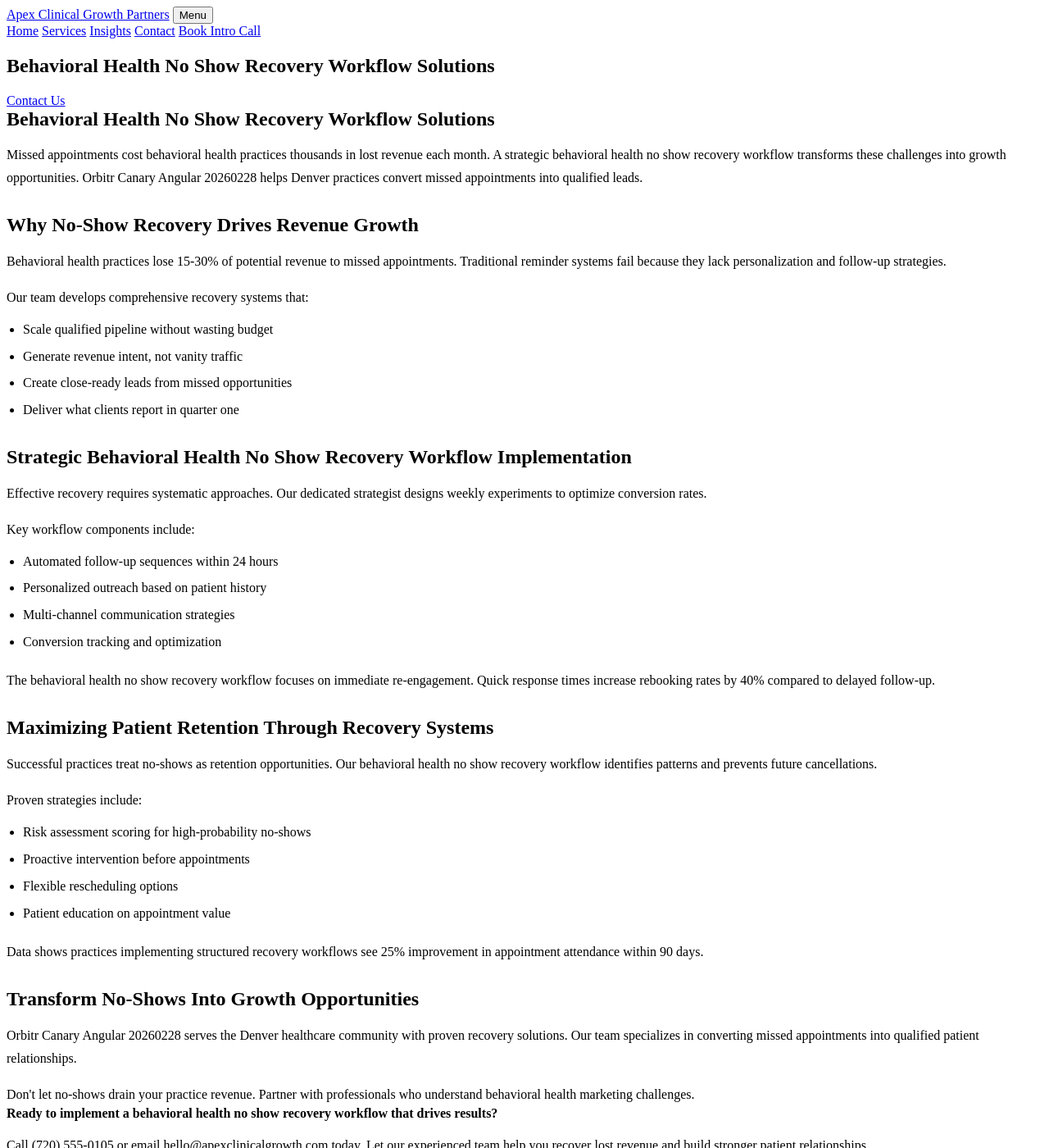
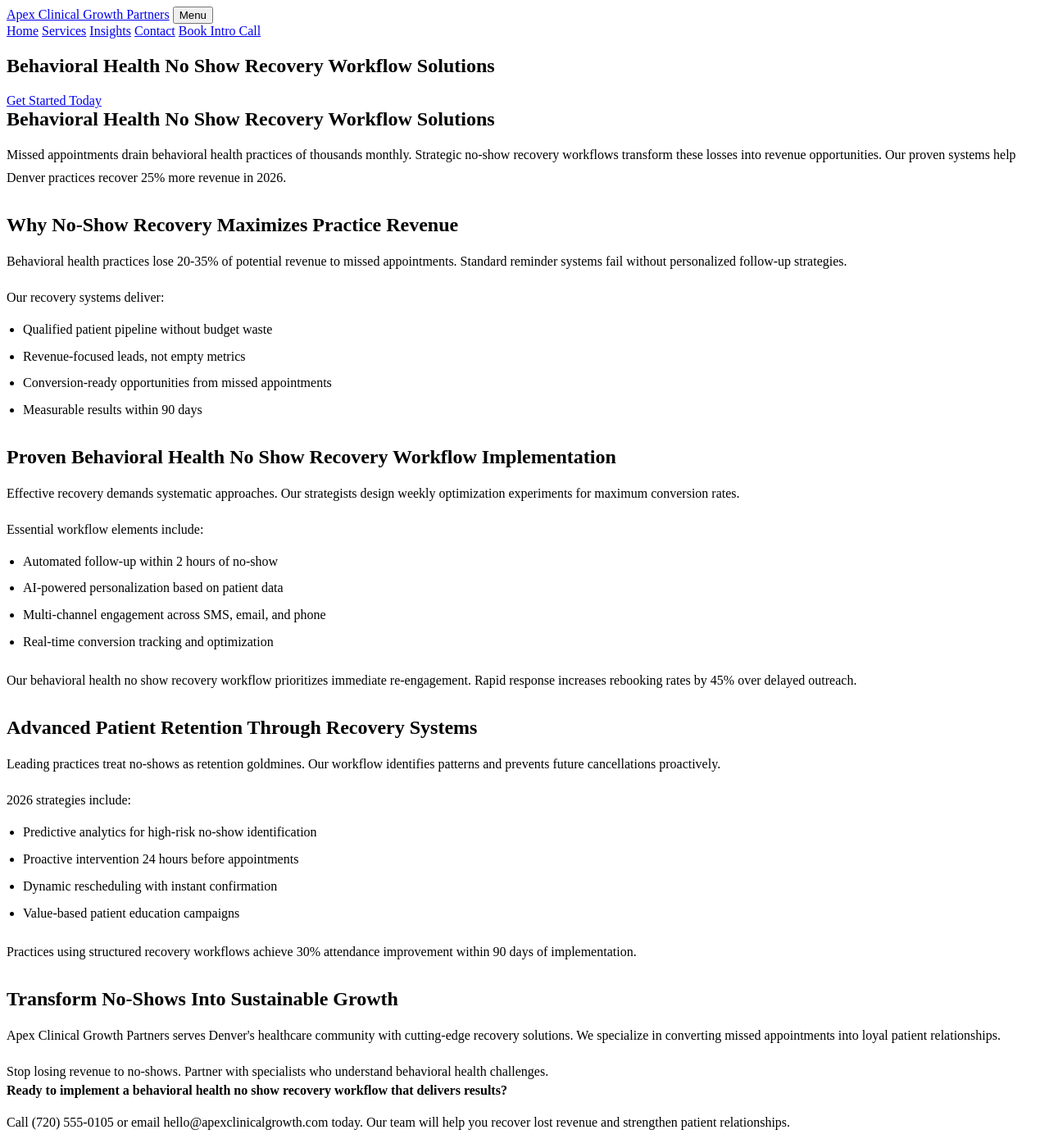
Before and after one commit to prjctlphbt/orbitr-canary-angular-20260228, a Jekyll site: the page angular-behavioral-noshow-20260228144655.html, which Jekyll copies as it is, in a window 1280 px wide and 1400 px high. Shown: the whole window at 82% size. Built offline with Jekyll 4.4.1, drawn with Linux system fonts in a browser that asks for light colours; some of the changed text lies outside the part shown.

Commit message:
Refresh and update content: angular-behavioral-noshow-20260228144655.html

```diff
--- a/angular-behavioral-noshow-20260228144655.html
+++ b/angular-behavioral-noshow-20260228144655.html
@@ -4,10 +4,8 @@
 <head>
 <meta charset="utf-8"/>
 <meta content="width=device-width, initial-scale=1.0" name="viewport"/>
-<meta content="Reduce missed appointments in behavioral health. Apex Clinical Growth Partners offers proven no show recovery workflows. Optimize your practice today.
-
-Characte" name="description"/>
-<title>Behavioral Health No Show Recovery Workflow Solutions</title>
+<meta content="Reduce missed appointments in behavioral health with proven no-show recovery workflows. Apex Clinical Growth Partners delivers 25% attendance improvement in 90 days. Optimize your practice revenue today." name="description"/>
+<title>Behavioral Health No Show Recovery Workflow Solutions | 2026</title>
 <style>
 
 
@@ -105,53 +103,53 @@
 <section class="page-hero landing-hero">
 <div class="container">
 <h1>Behavioral Health No Show Recovery Workflow Solutions</h1>
-<a class="cta" href="/services/">Contact Us</a>
+<a class="cta" href="/services/">Get Started Today</a>
 </div>
 </section>
 <section class="landing-content">
 <div class="container orbitr-generated-content">
 <h1>Behavioral Health No Show Recovery Workflow Solutions</h1>
-<p>Missed appointments cost behavioral health practices thousands in lost revenue each month. A strategic behavioral health no show recovery workflow transforms these challenges into growth opportunities. Orbitr Canary Angular 20260228 helps Denver practices convert missed appointments into qualified leads.</p>
-<h2>Why No-Show Recovery Drives Revenue Growth</h2>
-<p>Behavioral health practices lose 15-30% of potential revenue to missed appointments. Traditional reminder systems fail because they lack personalization and follow-up strategies.</p>
-<p>Our team develops comprehensive recovery systems that:</p>
+<p>Missed appointments drain behavioral health practices of thousands monthly. Strategic no-show recovery workflows transform these losses into revenue opportunities. Our proven systems help Denver practices recover 25% more revenue in 2026.</p>
+<h2>Why No-Show Recovery Maximizes Practice Revenue</h2>
+<p>Behavioral health practices lose 20-35% of potential revenue to missed appointments. Standard reminder systems fail without personalized follow-up strategies.</p>
+<p>Our recovery systems deliver:</p>
 <ul>
-<li>Scale qualified pipeline without wasting budget</li>
-<li>Generate revenue intent, not vanity traffic</li>
-<li>Create close-ready leads from missed opportunities</li>
-<li>Deliver what clients report in quarter one</li>
+<li>Qualified patient pipeline without budget waste</li>
+<li>Revenue-focused leads, not empty metrics</li>
+<li>Conversion-ready opportunities from missed appointments</li>
+<li>Measurable results within 90 days</li>
 </ul>
-<h2>Strategic Behavioral Health No Show Recovery Workflow Implementation</h2>
-<p>Effective recovery requires systematic approaches. Our dedicated strategist designs weekly experiments to optimize conversion rates.</p>
-<p>Key workflow components include:</p>
+<h2>Proven Behavioral Health No Show Recovery Workflow Implementation</h2>
+<p>Effective recovery demands systematic approaches. Our strategists design weekly optimization experiments for maximum conversion rates.</p>
+<p>Essential workflow elements include:</p>
 <ul>
-<li>Automated follow-up sequences within 24 hours</li>
-<li>Personalized outreach based on patient history</li>
-<li>Multi-channel communication strategies</li>
-<li>Conversion tracking and optimization</li>
+<li>Automated follow-up within 2 hours of no-show</li>
+<li>AI-powered personalization based on patient data</li>
+<li>Multi-channel engagement across SMS, email, and phone</li>
+<li>Real-time conversion tracking and optimization</li>
 </ul>
-<p>The behavioral health no show recovery workflow focuses on immediate re-engagement. Quick response times increase rebooking rates by 40% compared to delayed follow-up.</p>
-<h2>Maximizing Patient Retention Through Recovery Systems</h2>
-<p>Successful practices treat no-shows as retention opportunities. Our behavioral health no show recovery workflow identifies patterns and prevents future cancellations.</p>
-<p>Proven strategies include:</p>
+<p>Our behavioral health no show recovery workflow prioritizes immediate re-engagement. Rapid response increases rebooking rates by 45% over delayed outreach.</p>
+<h2>Advanced Patient Retention Through Recovery Systems</h2>
+<p>Leading practices treat no-shows as retention goldmines. Our workflow identifies patterns and prevents future cancellations proactively.</p>
+<p>2026 strategies include:</p>
 <ul>
-<li>Risk assessment scoring for high-probability no-shows</li>
-<li>Proactive intervention before appointments</li>
-<li>Flexible rescheduling options</li>
-<li>Patient education on appointment value</li>
+<li>Predictive analytics for high-risk no-show identification</li>
+<li>Proactive intervention 24 hours before appointments</li>
+<li>Dynamic rescheduling with instant confirmation</li>
+<li>Value-based patient education campaigns</li>
 </ul>
-<p>Data shows practices implementing structured recovery workflows see 25% improvement in appointment attendance within 90 days.</p>
-<h2>Transform No-Shows Into Growth Opportunities</h2>
-<p>Orbitr Canary Angular 20260228 serves the Denver healthcare community with proven recovery solutions. Our team specializes in converting missed appointments into qualified patient relationships.</p>
-<p>Don't let no-shows drain your practice revenue. Partner with professionals who understand behavioral health marketing challenges.</p>
-<strong>Ready to implement a behavioral health no show recovery workflow that drives results?</strong>
-<p>Call (720) 555-0105 or email hello@apexclinicalgrowth.com today. Let our experienced team help you recover lost revenue and build stronger patient relationships.</p>
+<p>Practices using structured recovery workflows achieve 30% attendance improvement within 90 days of implementation.</p>
+<h2>Transform No-Shows Into Sustainable Growth</h2>
+<p>Apex Clinical Growth Partners serves Denver's healthcare community with cutting-edge recovery solutions. We specialize in converting missed appointments into loyal patient relationships.</p>
+<p>Stop losing revenue to no-shows. Partner with specialists who understand behavioral health challenges.</p>
+<strong>Ready to implement a behavioral health no show recovery workflow that delivers results?</strong>
+<p>Call (720) 555-0105 or email hello@apexclinicalgrowth.com today. Our team will help you recover lost revenue and strengthen patient relationships.</p>
 </div>
 </section>
 <section class="landing-cta">
 <div class="container">
-<h2>Take the Next Step</h2>
-<a class="cta" href="/services/">Contact Us</a>
+<h2>Start Recovering Revenue Today</h2>
+<a class="cta" href="/services/">Schedule Your Strategy Call</a>
 </div>
 </section>
 </main>
```
